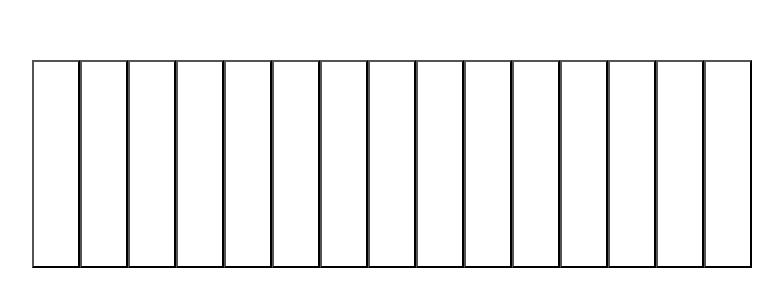
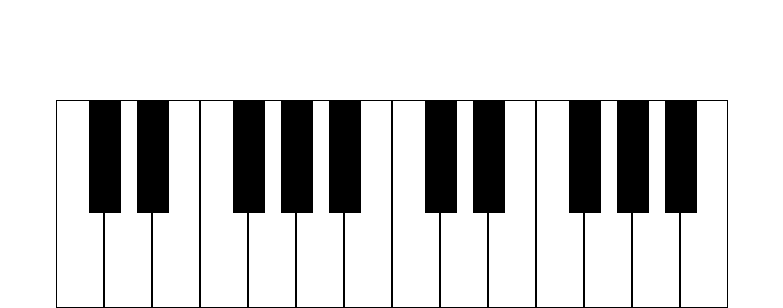
Before and after one commit to lroux07/piano_hero, a website built with Vite: page index.html in a window 1280 px wide. Shown: the part 492-800 px from the top of the page, without its empty margins (248-1031 px from the left). Built offline with nearby package versions, Linux system fonts and the light colour scheme.

Commit message:
Create clavier and connect midi

```diff
--- a/main.js
+++ b/main.js
@@ -1,7 +1,82 @@
-let container = document.querySelector('.container')
-let size = 15
+let container = document.querySelector('.container');
 
-for(let i = 0; i < size; i++) {
-    let touches = document.createElement('button');
-    container.appendChild(touches);
+for(let i = 0; i < 2; i++) {
+    let white = document.createElement('div');
+    white.classList.add('white');
+    container.appendChild(white);
+
+    let black = document.createElement('div');
+    black.classList.add('black');
+    white.appendChild(black);
 }
+
+let white = document.createElement('div');
+white.classList.add('white');
+container.appendChild(white);
+
+for(let i = 0; i < 3; i++) {
+    let white = document.createElement('div');
+    white.classList.add('white');
+    container.appendChild(white);
+
+    let black = document.createElement('div');
+    black.classList.add('black');
+    white.appendChild(black);
+}
+
+white = document.createElement('div');
+white.classList.add('white');
+container.appendChild(white);
+
+
+
+for(let i = 0; i < 2; i++) {
+    let white = document.createElement('div');
+    white.classList.add('white');
+    container.appendChild(white);
+
+    let black = document.createElement('div');
+    black.classList.add('black');
+    white.appendChild(black);
+}
+
+white = document.createElement('div');
+white.classList.add('white');
+container.appendChild(white);
+
+for(let i = 0; i < 3; i++) {
+    let white = document.createElement('div');
+    white.classList.add('white');
+    container.appendChild(white);
+
+    let black = document.createElement('div');
+    black.classList.add('black');
+    white.appendChild(black);
+}
+
+white = document.createElement('div');
+white.classList.add('white');
+container.appendChild(white);
+
+
+
+navigator.requestMIDIAccess().then(onMIDISuccess, onMIDIFailure);
+
+function onMIDISuccess(midiAccess) {
+    midiAccess.inputs.forEach((input) => {
+        console.log(input)
+        input.onmidimessage = onMIDIMessage;
+    });
+}
+
+function onMIDIFailure(error) {
+    // console.log(error);
+}
+
+function onMIDIMessage(event) {
+    let str = `MIDI message received at timestamp ${event.timeStamp}[${event.data.length} bytes]: `;
+    for (const character of event.data) {
+      str += `0x${character.toString(16)} `;
+    }
+    console.log(str);
+  }
--- a/package.json
+++ b/package.json
@@ -9,6 +9,7 @@
     "preview": "vite preview"
   },
   "devDependencies": {
-    "vite": "^5.0.8"
+    "vite": "^5.0.8",
+    "vite-plugin-mkcert": "^1.17.5"
   }
 }
--- a/style.css
+++ b/style.css
@@ -11,17 +11,29 @@ body {
 }
 
 .container {
-    padding: 2rem;
-    height: 18rem;
     display: flex;
-    align-items: center;
-    justify-content: center;
+    /* background-color: #353535; */
+    /* padding: 2rem; */
+    border: 1px solid black;
     position: absolute;
     bottom: 0;
+    border: none;
+    border-radius: 15px;
 }
 
-button {
+.white {
+    position: relative;
     height: 13rem;
     width: 3rem;
     background-color: white;
+    border: 1px solid black;
 }
+
+.black {
+    position: absolute;
+    height: 7rem;
+    width: 2rem;
+    background-color: black;
+    left: 70%;
+    z-index: 1;
+}
--- /dev/null
+++ b/vite.config.js
@@ -0,0 +1,6 @@
+import { defineConfig } from 'vite'
+import mkcert from 'vite-plugin-mkcert'
+
+export default defineConfig({
+  plugins: [ mkcert() ]
+})
```
Also changed, not shown: index.html (+2 -1 lines), 1 other file.
